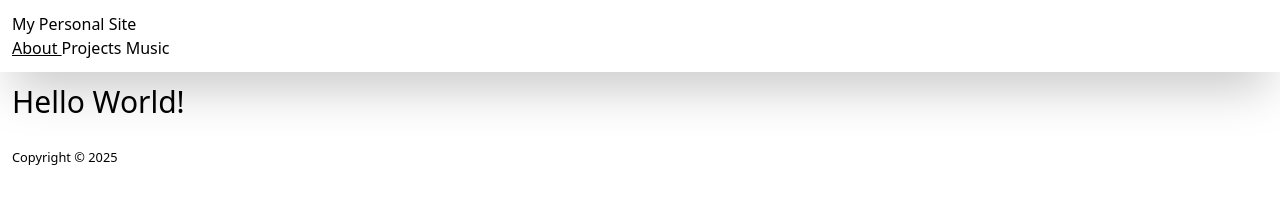
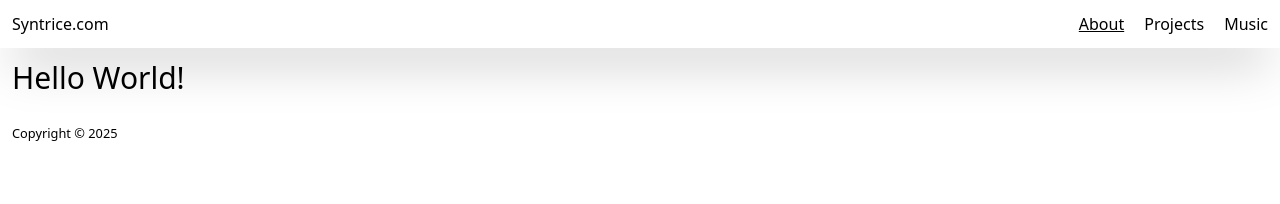
Before and after one commit to Syntrice/syntrice.github.io, an Astro site: page / in a window 1280 px wide. Built offline with nearby package versions, Linux system fonts and the light colour scheme; Astro itself is replaced by a stand-in of ours.

Commit message:
feat: Scaffold header

```diff
--- a/src/components/site-header/SiteHeader.astro
+++ b/src/components/site-header/SiteHeader.astro
@@ -1,11 +1,14 @@
 ---
 import Wrapper from "@components/SiteWrapper.astro";
 import Nav from "./nav/Nav.astro";
+import SiteHeaderBrand from "./SiteHeaderBrand.astro";
 ---
 
 <header class="shadow-2xl">
     <Wrapper>
-        <h1>My Personal Site</h1>
-        <Nav/>
+        <div class="flex justify-between">
+            <SiteHeaderBrand/>
+            <Nav/>
+        </div>
     </Wrapper>
 </header>
--- /dev/null
+++ b/src/components/site-header/SiteHeaderBrand.astro
@@ -0,0 +1,7 @@
+---
+import site from "@data/site.json"
+---
+
+<a href="/">
+    <h1>{site.title}</h1>
+</a>
--- a/src/components/site-header/nav/Nav.astro
+++ b/src/components/site-header/nav/Nav.astro
@@ -4,13 +4,14 @@ import { getCollection } from 'astro:content';
 
 const navlinks = await getCollection('navlinks');
 const currentPath = new URL(Astro.request.url).pathname;
-
 ---
 
 <nav>
-    {navlinks.map(obj => {
-        return (
+    {navlinks && (
+        <ul class="flex gap-5">
+            {navlinks.map(obj => (
             <NavLink href={obj.data.href} isActive={obj.data.href === currentPath ? true : false}>{obj.data.title}</NavLink>
-        )
-    })}
+            ))}
+        </ul>
+    )}
 </nav>
```
Also changed, not shown: src/components/site-header/nav/DarkToggle.astro (added), src/components/site-header/nav/NavToggle.astro (added).
